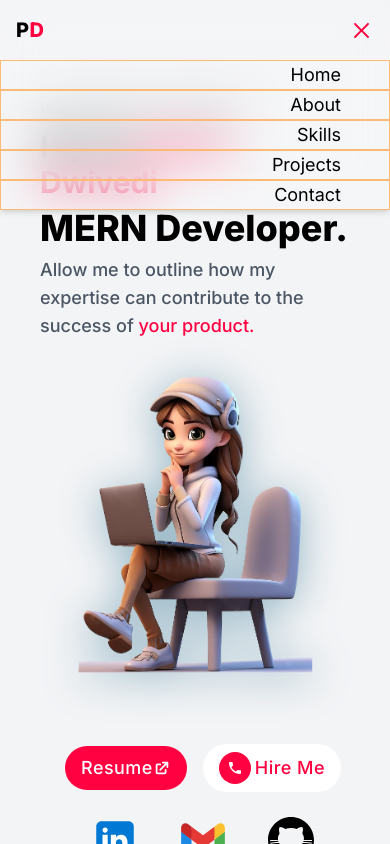
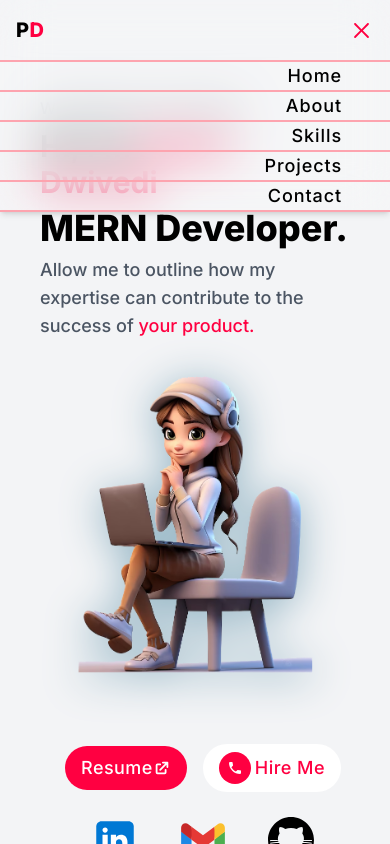
Before and after one commit to pallaviDwivedi1605/Pallavi_Dwivedi, a Next.js app: page / in a window 390 px wide. Both pictures are taken after a click on the element 361 px from the left and 30 px from the top of the page. Shown: the top 844 px of the page. Built offline with nearby package versions, Linux system fonts and the light colour scheme.

Commit message:
nav minor changes

```diff
--- a/components/Navbar.tsx
+++ b/components/Navbar.tsx
@@ -64,11 +64,11 @@ const Navbar = () => {
 
       {/* small menu */}
       {open ? (
-        <div className="bg-white bg-opacity-10 flex flex-col  md:hidden">
+        <div className="bg-white bg-opacity-10 flex flex-col  md:hidden border-t-2 border-rose-300">
           {NavLinkData.map((obj) => (
             <Link
               onClick={handleMenuClick}
-              className=" transition-all duration-300 text-right text-lg border border-orange-300 pe-12 focus:font-semibold focus:text-lg focus:text-primary"
+              className=" transition-all duration-300 text-right text-lg border-b-2 font-medium tracking-wider border-rose-300 pe-12 focus:text-primary"
               href={obj.link}
               key={obj.key}
             >
```
